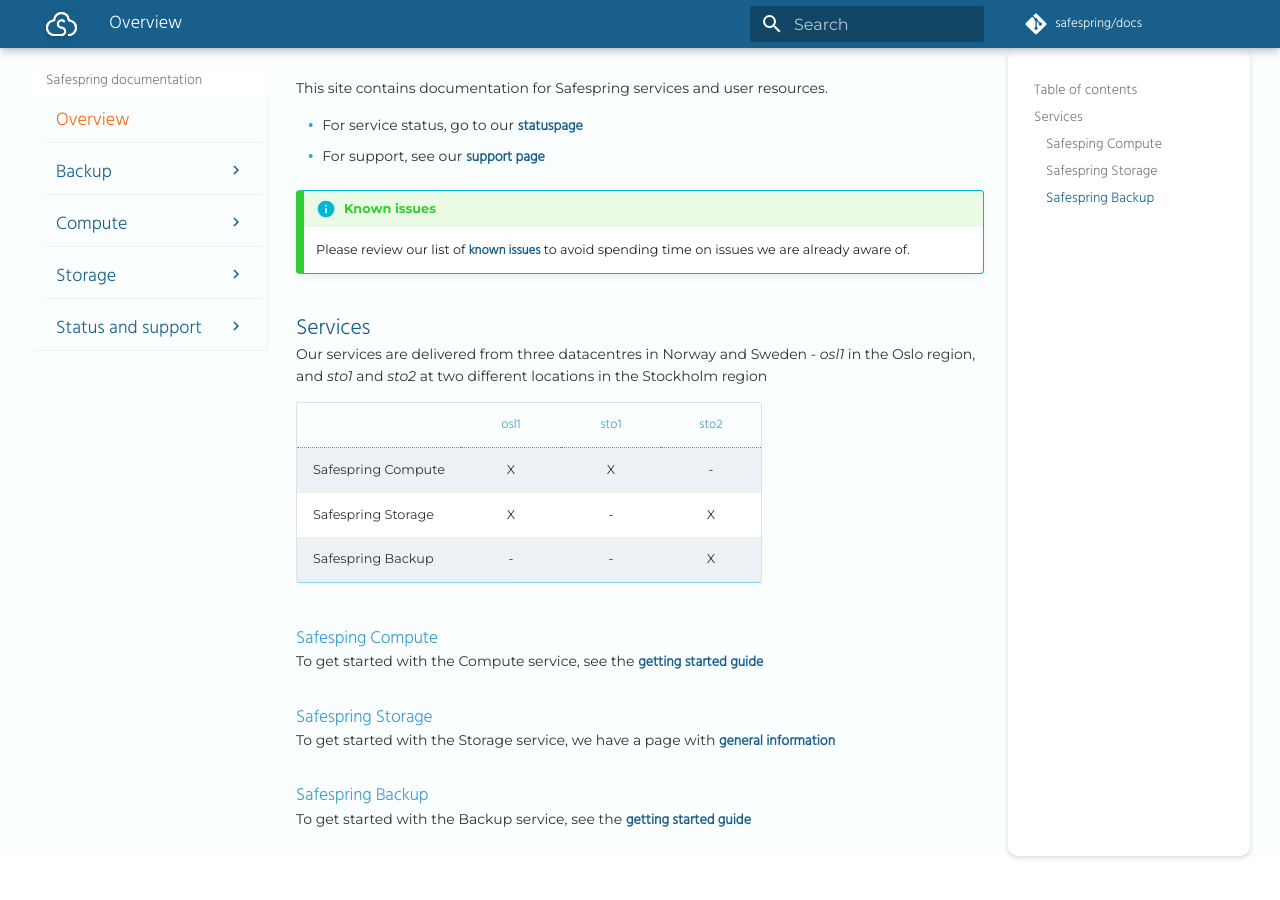
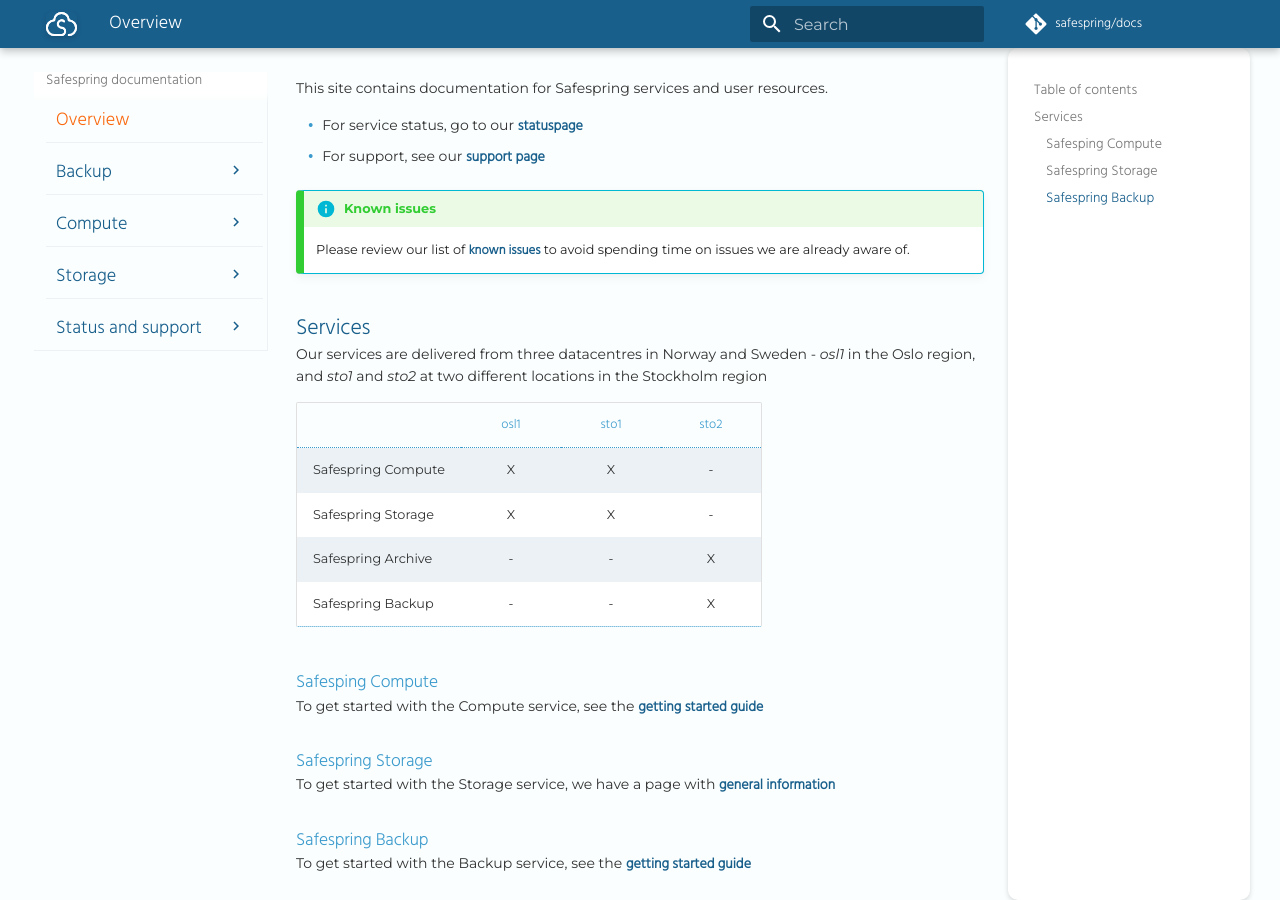
Before and after one commit to safespring/docs, an MkDocs documentation site: the page built from content/index.md, in a window 1280 px wide and 900 px high, scrolled down 92 px. Built offline with MkDocs 1.6.1 and Material for MkDocs 9.7.7, drawn with Linux system fonts in a browser that asks for light colours; a script that is not in the unit is left out; comment, search, counter and statistics services are not loaded; old or Windows-style settings are respelled for this version of MkDocs.

Commit message:
Update index.md

```diff
--- a/content/index.md
+++ b/content/index.md
@@ -16,7 +16,8 @@
 |                    | osl1  | sto1  | sto2  |
 | :----------------- | :---: | :---: | :---: |
 | Safespring Compute |   X   |   X   |   -   |
-| Safespring Storage |   X   |   -   |   X   |
+| Safespring Storage |   X   |   X   |   -   |
+| Safespring Archive |   -   |   -   |   X   |
 | Safespring Backup  |   -   |   -   |   X   |
 
 
```
